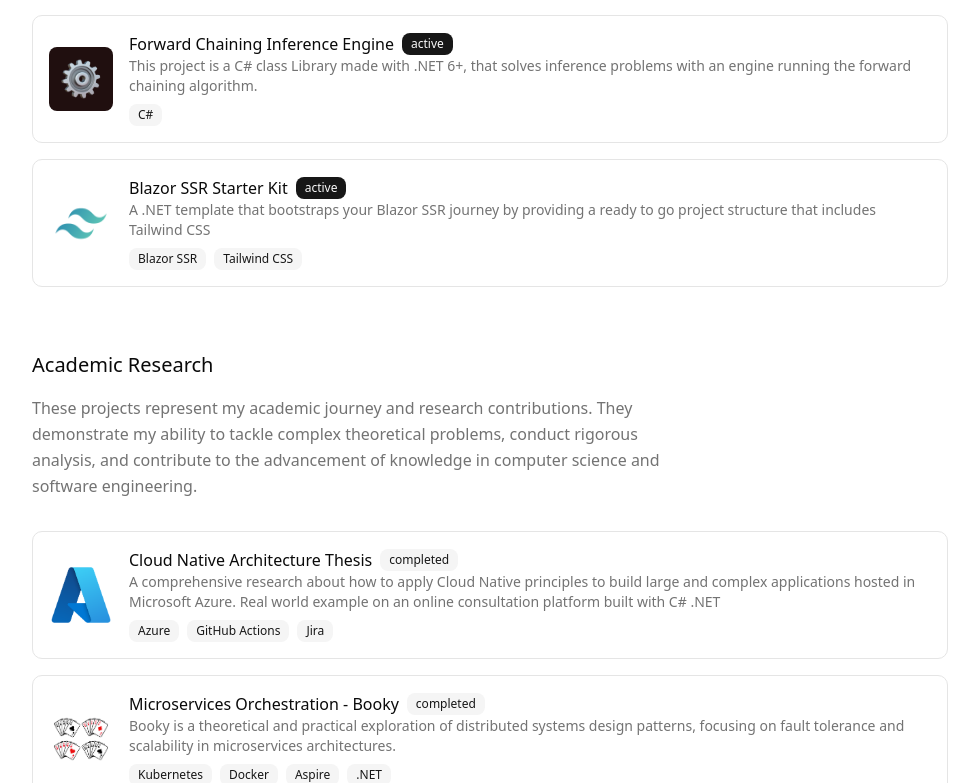
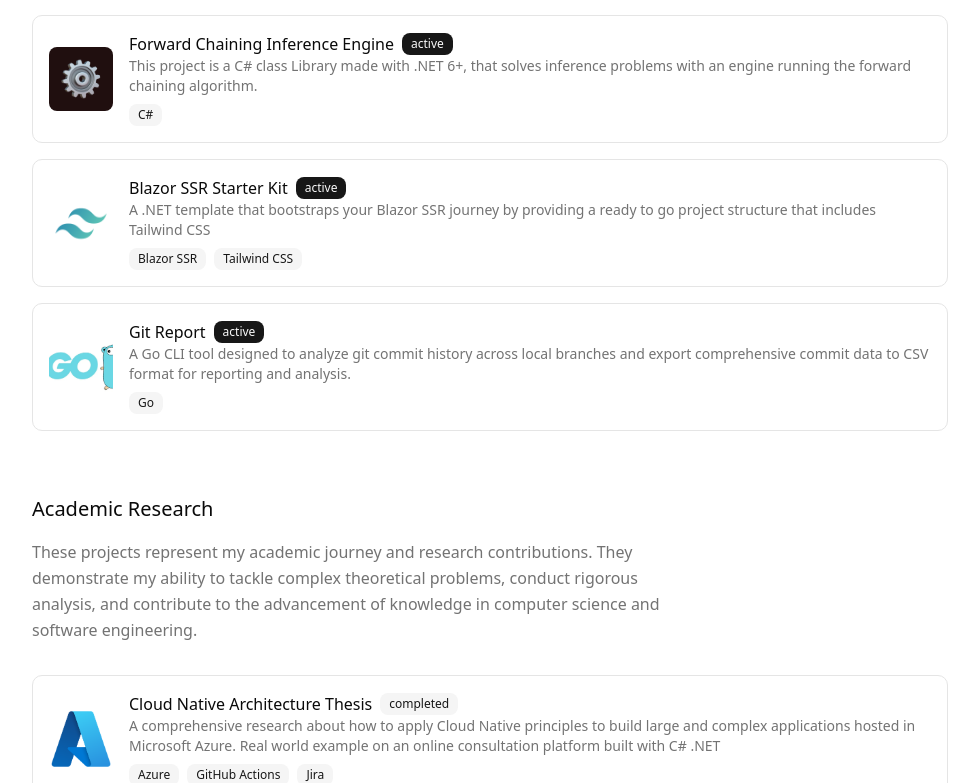
Before and after one commit to djoufson/website, a Next.js app: page /projects in a window 1280 px wide. Shown: the part 914-1697 px from the top of the page, without its empty margins (150-1129 px from the left). Built offline with nearby package versions, Linux system fonts and the light colour scheme.

Commit message:
add git-report project

```diff
--- a/data/projects.ts
+++ b/data/projects.ts
@@ -307,5 +307,56 @@ export const projects: Project[] = [
       contributors: 1,
     },
   },
+  {
+    id: "git-report",
+    title: "Git Report",
+    description:
+      "A Go CLI tool designed to analyze git commit history across local branches and export comprehensive commit data to CSV format for reporting and analysis.",
+    category: "open-source",
+    technologies: ["Go"],
+    githubUrl: "https://github.com/djoufson/git-report",
+    imageUrl: "/assets/git-report.jpg",
+    featured: true,
+    status: "active",
+    impact:
+      "Provides developers and teams with an automated way to generate detailed git commit reports across multiple branches, enabling better project analysis and developer performance tracking.",
+    role: "Core Maintainer",
+    startDate: "2025",
+    challenges: [
+      "Efficiently parsing git log data across multiple branches",
+      "Handling different git repository structures and configurations",
+      "Creating flexible filtering options for dates and authors",
+      "Ensuring cross-platform compatibility"
+    ],
+    achievements: [
+      "Built a robust CLI tool with comprehensive error handling",
+      "Implemented multi-branch analysis capability",
+      "Created flexible CSV export functionality"
+    ],
+    highlights: [
+      "Scans all local git branches automatically",
+      "Flexible date range and author filtering",
+      "Detailed CSV export with commit statistics",
+      "Support for analyzing multiple repositories",
+      "Clear error messages and user-friendly CLI interface"
+    ],
+    lessons: [
+      "Advanced Go CLI development patterns",
+      "Git internals and log parsing techniques",
+      "Cross-platform Go application development",
+      "CSV data export optimization"
+    ],
+    downloads: [
+      {
+        name: "Download it here",
+        url: "https://github.com/djoufson/git-report/releases",
+        type: "other",
+        description: "Download the latest release binaries for your platform"
+      }
+    ],
+    metrics: {
+      contributors: 1,
+    },
+  },
   // Add more projects here
 ];
```
Also changed, not shown: public/assets/git-report.jpg (added).
